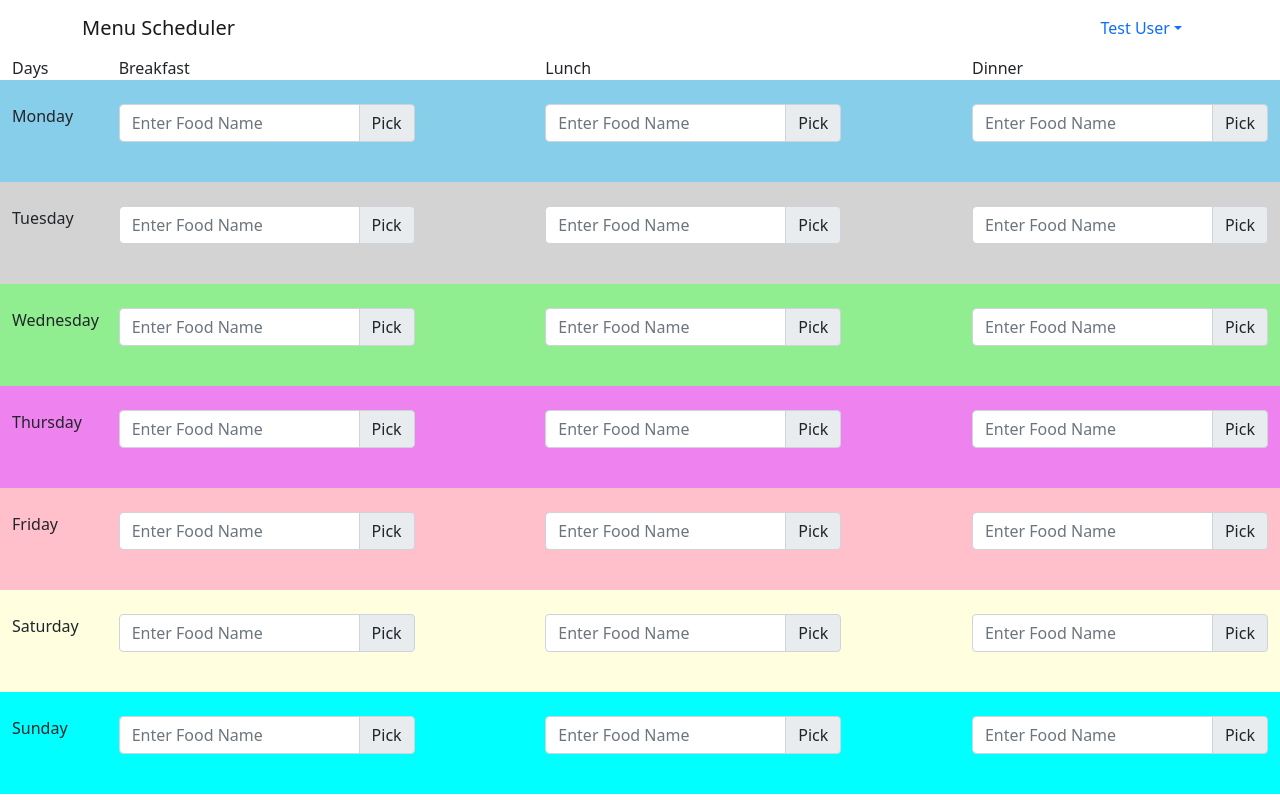
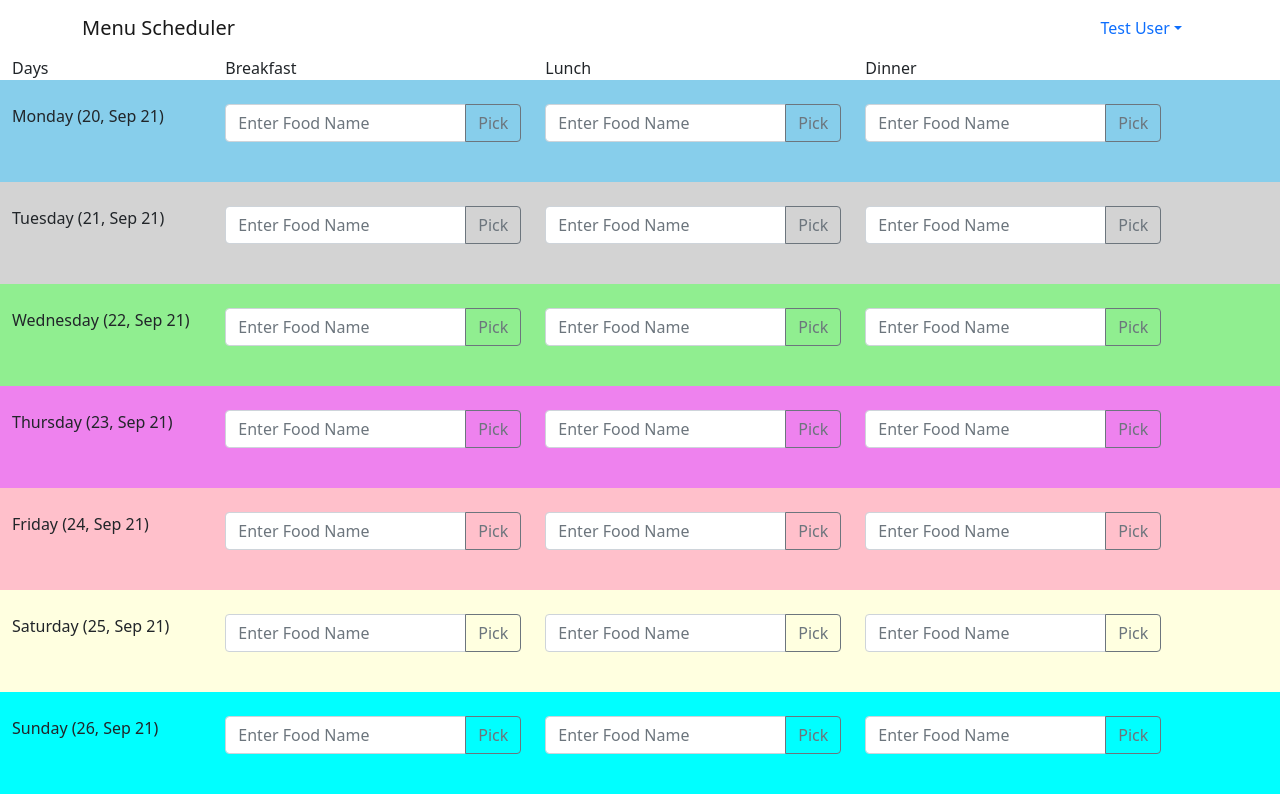
Before and after one commit to staedtler94/food-menu, a React (Create React App) app: page / in a window 1280 px wide. Built offline with nearby package versions, Linux system fonts and the light colour scheme.

Commit message:
updating the menu input page

```diff
--- a/package.json
+++ b/package.json
@@ -7,6 +7,7 @@
     "@testing-library/react": "^11.1.0",
     "@testing-library/user-event": "^12.1.10",
     "bootstrap": "^5.1.0",
+    "dayjs": "^1.10.7",
     "react": "^17.0.2",
     "react-bootstrap": "^2.0.0-beta.6",
     "react-dom": "^17.0.2",
--- /dev/null
+++ b/src/components/input-data/input-data.css
@@ -0,0 +1,3 @@
+.food-list{
+  z-index: 1;
+}
--- a/src/components/input-data/input-data.js
+++ b/src/components/input-data/input-data.js
@@ -1,17 +1,22 @@
-import InputGroup from 'react-bootstrap/InputGroup'
-import FormControl from 'react-bootstrap/FormControl'
+import InputGroup from 'react-bootstrap/InputGroup';
+import FormControl from 'react-bootstrap/FormControl';
+import Button from 'react-bootstrap/Button';
+import './input-data.css';
 // this is the input for the food in scheduler
 function InputData(props){
 
   return (
+    <div>
     <InputGroup className="mb-3">
       <FormControl
         placeholder="Enter Food Name"
         aria-label="FoodName"
         aria-describedby="basic-addon1"
         />
-        <InputGroup.Text id="basic-addon1">Pick</InputGroup.Text>
+        <Button variant="outline-secondary" id="button-addon2"> Pick </Button>
     </InputGroup>
+
+    </div>
   )
 }
 
--- a/src/components/schedule/schedule.js
+++ b/src/components/schedule/schedule.js
@@ -2,48 +2,70 @@ import Container from 'react-bootstrap/Container';
 import Row from 'react-bootstrap/Row';
 import Col from 'react-bootstrap/Col';
 import Button from 'react-bootstrap/Button';
+import dayjs from "dayjs";
+import weekOfYear from 'dayjs/plugin/weekOfYear';
 import './schedule.css';
 import InputData from './../input-data/input-data';
 
 function Schedule() {
 
+  dayjs.extend(weekOfYear);
+  const weekDayNumber = dayjs().day();
+
+  let sunday;
+  if(weekDayNumber === 0)
+    sunday = dayjs();
+  else {
+      sunday = dayjs().subtract(weekDayNumber, 'day');
+  }
+
+  console.log(sunday);
+
   const daysOfWeek = [{
     day: 'Monday',
+    date: sunday.add(1, 'day')
   }, {
     day: 'Tuesday',
+    date: sunday.add(2, 'day')
   }, {
     day: 'Wednesday',
+    date: sunday.add(3, 'day')
   }, {
     day: 'Thursday',
+    date: sunday.add(4, 'day')
   }, {
     day: 'Friday',
+    date: sunday.add(5, 'day')
   }, {
     day: 'Saturday',
+    date: sunday.add(6, 'day')
   }, {
     day: 'Sunday',
+    date: sunday.add(7, 'day')
   }];
+
 
   const tabuledWeek = daysOfWeek.map((dayEl) => {
     const classNameDay = dayEl.day + " day";
      return (<Row className={classNameDay}>
-          <Col md={1} lg={1}>{dayEl.day}</Col>
+          <Col md={2} lg={2}>{dayEl.day} ({dayjs(dayEl.date).format('DD, MMM YY')})</Col>
           <Col md={3} lg={3}>
             <InputData className="input-class"/>
           </Col>
-          <Col md={{ span:3, offset:1}} lg={{ span:3, offset:1}}>
+          <Col md={3} lg={3}>
             <InputData className="input-class"/>
           </Col>
-          <Col md={{ span:3, offset:1}} lg={{ span:3, offset:1}}>
+          <Col md={3} lg={3}>
             <InputData />
           </Col>
         </Row>)
   });
 
   const headers = (()=>{return (<Row>
-        <Col md={1} lg={1}>Days</Col>
+        <Col md={2} lg={2}>Days</Col>
         <Col md={3} lg={3}>Breakfast</Col>
-        <Col md={{ span:3, offset:1}} lg={{ span:3, offset:1}}>Lunch</Col>
-        <Col md={{ span:3, offset:1}} lg={{ span:3, offset:1}}>Dinner</Col>
+        <Col md={3} lg={3}>Lunch</Col>
+        <Col md={3} lg={3}>Dinner</Col>
      </Row>)
    })()
 
@@ -51,6 +73,7 @@ function Schedule() {
     <Container fluid>
       {headers}
       {tabuledWeek}
+
     </Container>
   );
 }
```
Also changed, not shown: 1 other file (tests, documents, lock files or other folders).
